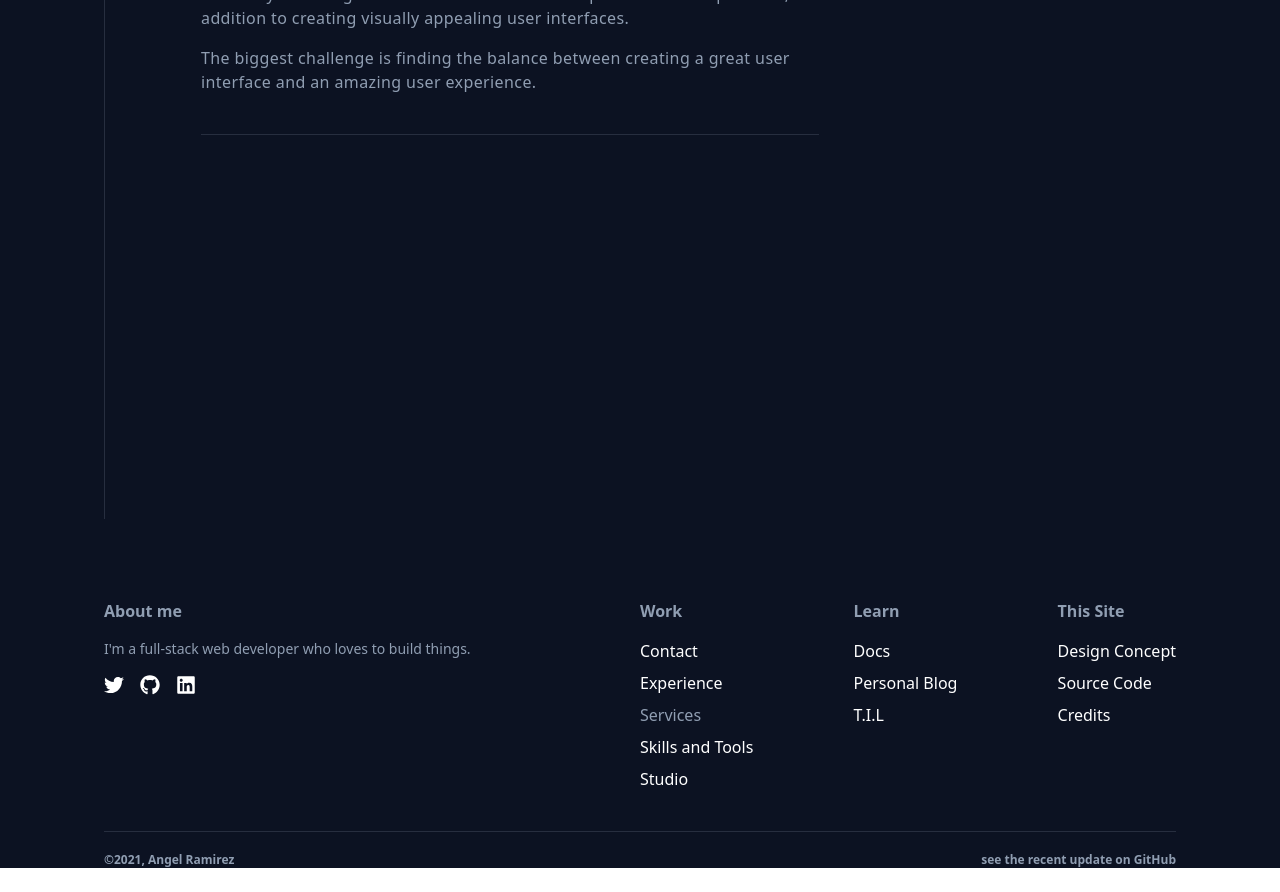
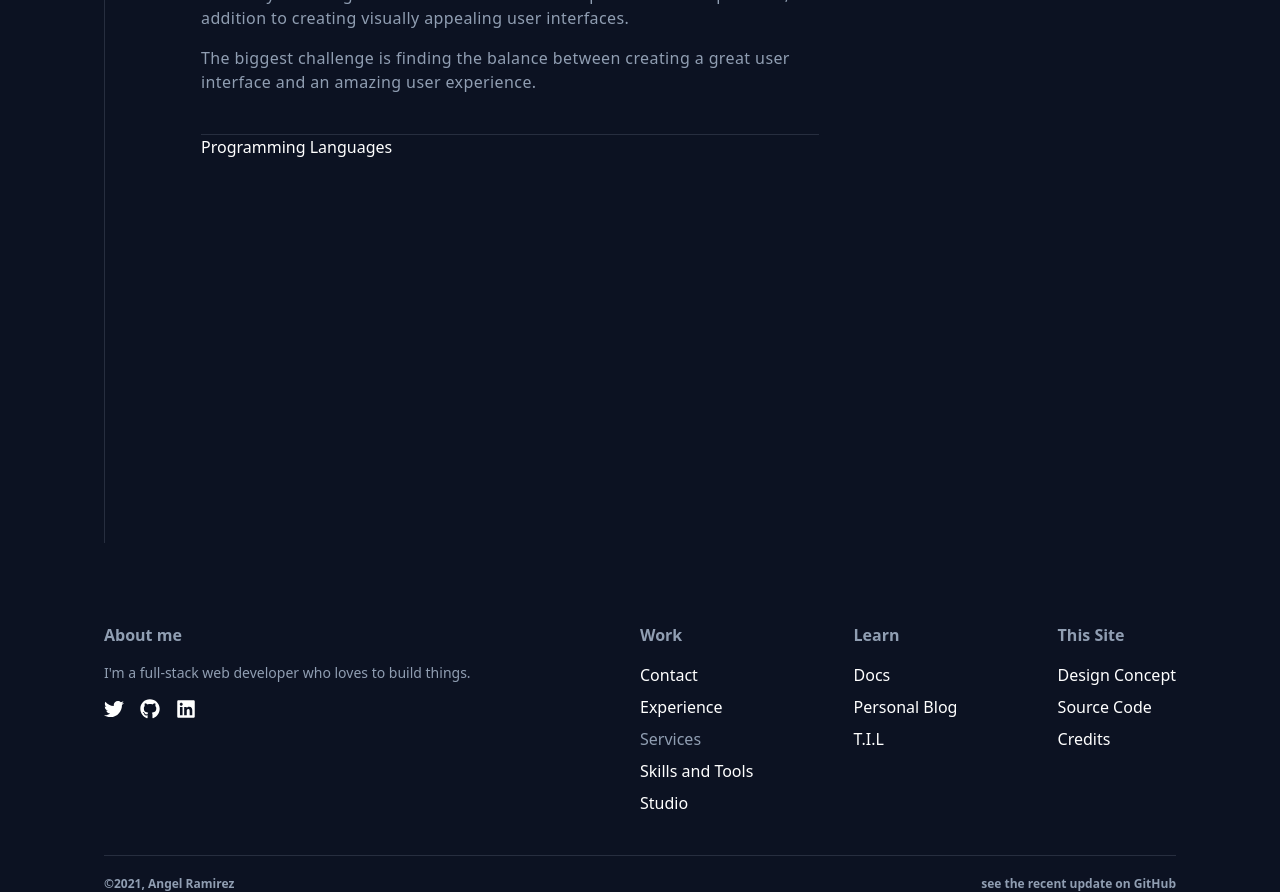
Before and after one commit to ImJars/Development-full-coding, a React (Vite) app: page /skills in a window 1280 px wide. Shown: the part 2140-3032 px from the top of the page. Before the commit the page ends 3008 px from the top, so only its background shows below. Built offline with nearby package versions, Linux system fonts and the light colour scheme.

Commit message:
Add new-component-languajes

```diff
--- a/src/skills.jsx
+++ b/src/skills.jsx
@@ -140,6 +140,11 @@ function Skills() {
                                     description_3={`The biggest challenge is finding the balance between creating a great user interface and an amazing user experience.`}
                                 />
                             </div>
+                            <div>
+                                <h1>
+                                    Programming Languages
+                                </h1>
+                            </div>
                         </div>
                     </div>
                     <div
```
Also changed, not shown: src/components/skills/languajes.jsx (added, +11 -0 lines).
